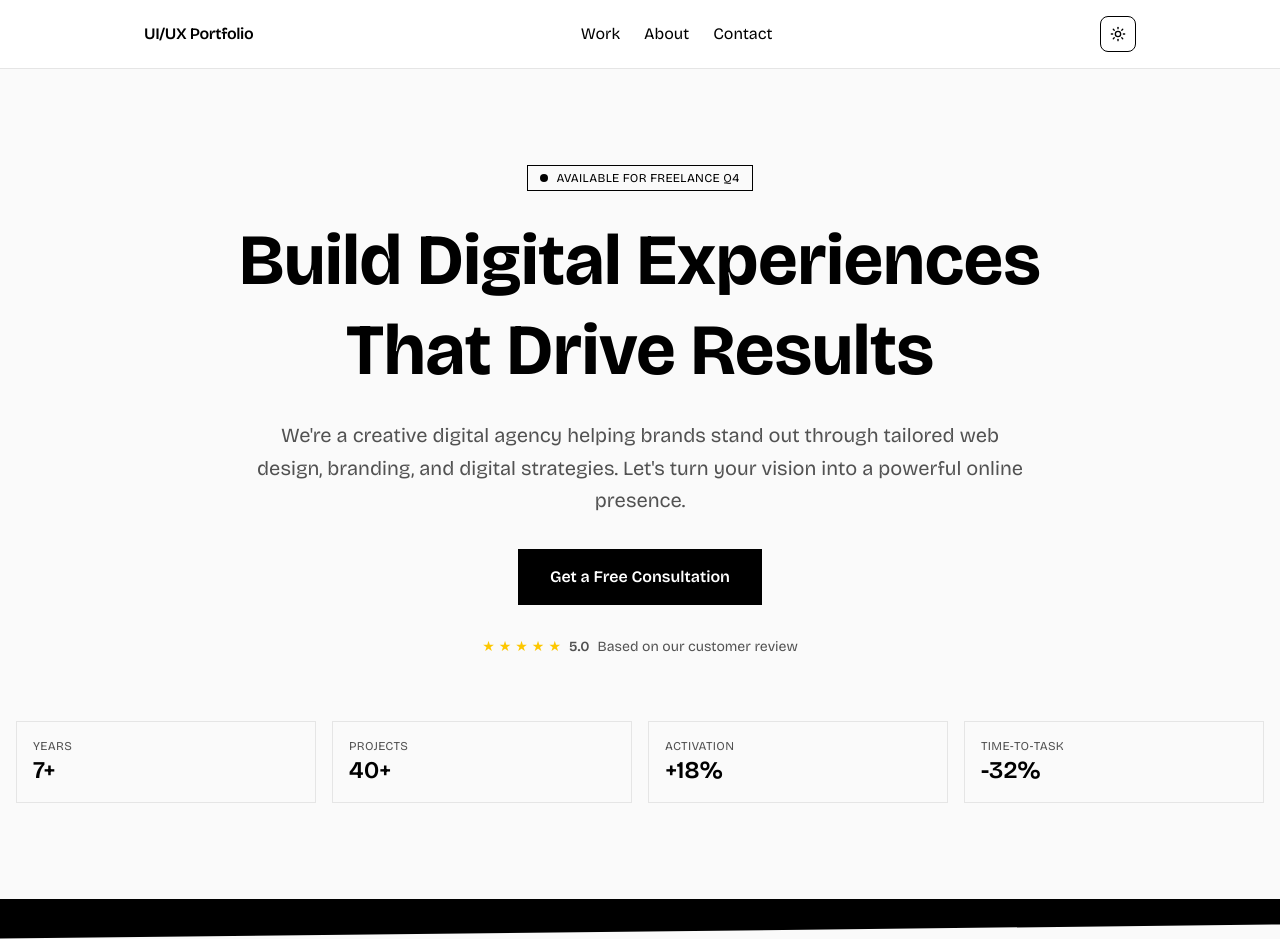
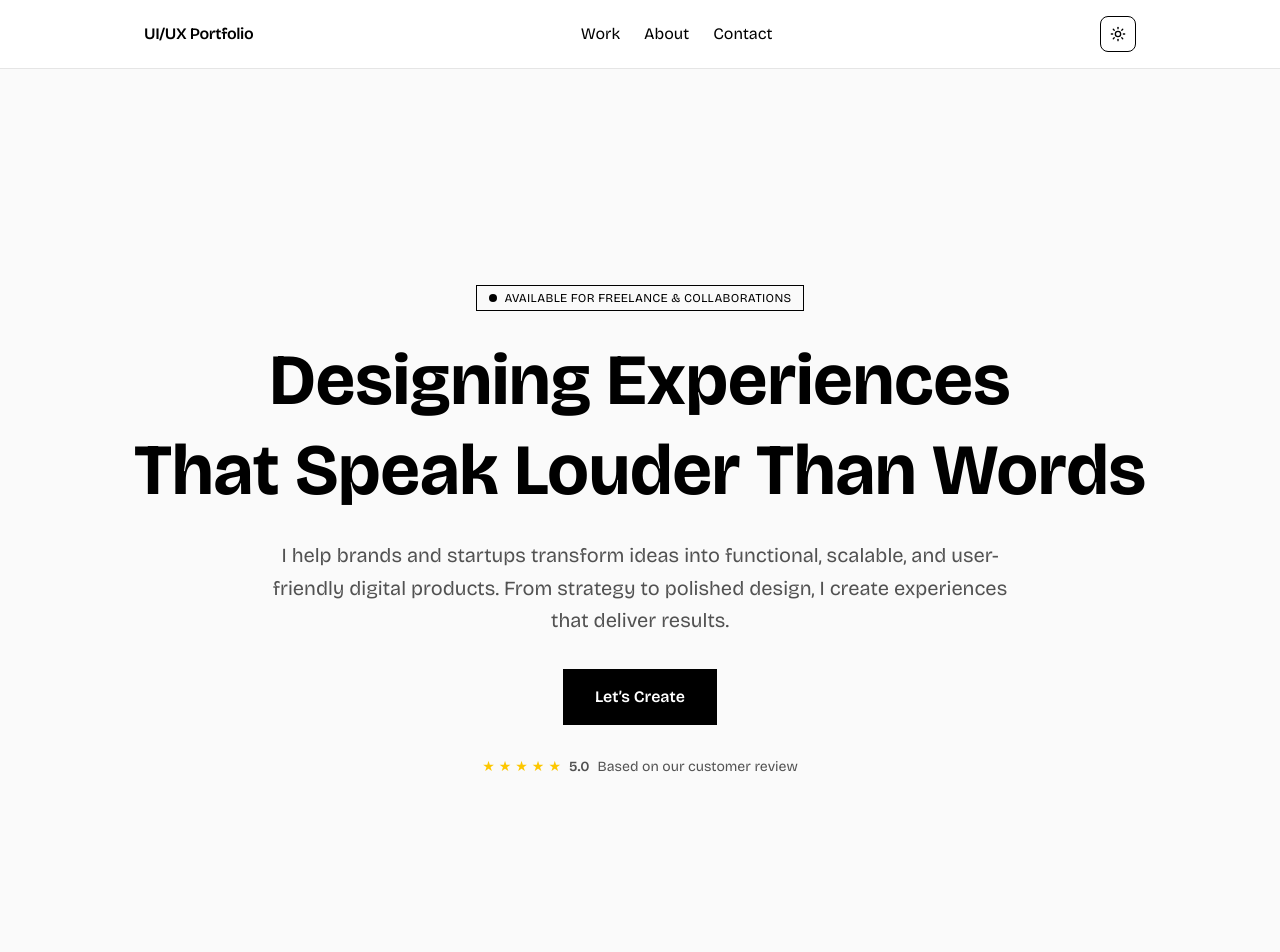
Before and after one commit to Harsh25012005/Portfolio-, a Next.js app: page / in a window 1280 px wide. Shown: the top 952 px of the page. Built offline with nearby package versions, Linux system fonts and the light colour scheme.

Commit message:
update Hero section and Content

```diff
--- a/components/hero.tsx
+++ b/components/hero.tsx
@@ -11,22 +11,22 @@ export function Hero() {
 
   return (
     <section className="relative bg-neutral-50">
-      <div className="mx-auto max-w-7xl px-4 py-16 md:py-24">
+      <div className="mx-auto max-w-7xl px-4 py-16 md:py-54">
         {/* Header Section */}
         <div className="text-center mb-16">
           <StatusBadge className="mb-6">
-            Available for freelance Q4
+          Available for Freelance & Collaborations
           </StatusBadge>
 
           <h1 className="text-balance text-4xl md:text-6xl lg:text-7xl font-bold leading-tight mb-6 text-black">
-            Build Digital Experiences
+          Designing Experiences
             <br />
-            That Drive Results
+            That Speak Louder Than Words
           </h1>
 
           <p className="max-w-3xl mx-auto text-lg md:text-xl text-neutral-600 leading-relaxed mb-8">
-            We're a creative digital agency helping brands stand out through tailored web design, branding, and
-            digital strategies. Let's turn your vision into a powerful online presence.
+          I help brands and startups transform ideas into functional, scalable, and user-friendly digital products.
+          From strategy to polished design, I create experiences that deliver results.
           </p>
 
           <div className="flex flex-col sm:flex-row items-center justify-center gap-4 mb-8">
@@ -34,7 +34,7 @@ export function Hero() {
               href="/contact"
               className="inline-flex items-center px-8 py-4 bg-black text-white font-semibold hover:opacity-90 transition-opacity"
             >
-              Get a Free Consultation
+              Let’s Create
             </a>
           </div>
 
@@ -49,16 +49,7 @@ export function Hero() {
             <span>Based on our customer review</span>
           </div>
         </div>
-        {/* Stats Section */}
-        <StatsGrid stats={stats} className="mt-16" />
       </div>
-
-      {/* Decorative bottom shard */}
-      <div
-        aria-hidden="true"
-        className="h-8 md:h-10 bg-black"
-        style={{ clipPath: "polygon(0 0, 100% 0, 100% 65%, 0 100%)" }}
-      />
     </section>
   );
 }
```
